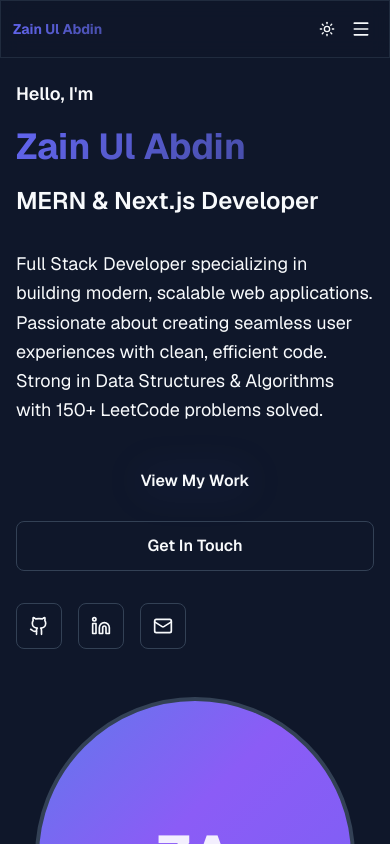
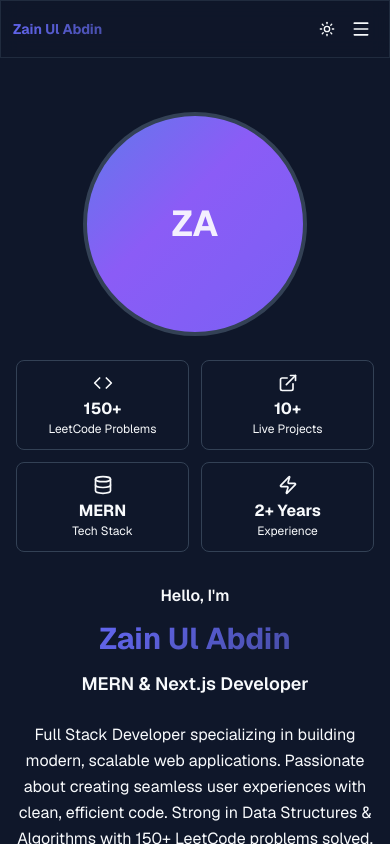
Before and after one commit to zain-khokhar/portfolio, a Next.js app: page / in a window 390 px wide. Shown: the top 844 px of the page. Built offline with nearby package versions, Linux system fonts and the light colour scheme.

Commit message:
feat: enhance hero section with responsive text scaling and optimized background elements

```diff
--- a/src/app/components/HeroSection.js
+++ b/src/app/components/HeroSection.js
@@ -31,29 +31,29 @@ const HeroSection = () => {
   ];
 
   return (
-    <section id="home" className="min-h-screen flex items-center justify-center relative overflow-hidden">
+    <section id="home" className="min-h-screen flex items-center justify-center relative overflow-hidden pt-16 sm:pt-0">
       {/* Background Elements */}
-      <div className="absolute inset-0 -z-10">
-        <div className="absolute top-20 left-20 w-72 h-72 bg-primary/10 rounded-full blur-3xl"></div>
-        <div className="absolute bottom-20 right-20 w-96 h-96 bg-secondary/10 rounded-full blur-3xl"></div>
-        <div className="absolute top-1/2 left-1/2 transform -translate-x-1/2 -translate-y-1/2 w-[600px] h-[600px] bg-accent/5 rounded-full blur-3xl"></div>
+      <div className="absolute inset-0 -z-10 overflow-hidden">
+        <div className="absolute top-10 sm:top-20 left-0 sm:left-10 w-40 sm:w-72 h-40 sm:h-72 bg-primary/10 rounded-full blur-3xl"></div>
+        <div className="absolute bottom-10 sm:bottom-20 right-0 sm:right-10 w-48 sm:w-96 h-48 sm:h-96 bg-secondary/10 rounded-full blur-3xl"></div>
+        <div className="absolute top-1/2 left-1/2 transform -translate-x-1/2 -translate-y-1/2 w-[300px] sm:w-[600px] h-[300px] sm:h-[600px] bg-accent/5 rounded-full blur-3xl"></div>
       </div>
 
-      <div className="max-w-7xl mx-auto px-4 sm:px-6 lg:px-8 py-20">
-        <div className="grid lg:grid-cols-2 gap-12 items-center">
+      <div className="max-w-7xl mx-auto px-4 sm:px-6 lg:px-8 py-12 sm:py-20 w-full">
+        <div className="grid lg:grid-cols-2 gap-8 sm:gap-12 items-center w-full">
           {/* Content */}
           <motion.div
             initial={{ opacity: 0, x: -50 }}
             animate={{ opacity: 1, x: 0 }}
             transition={{ duration: 0.8 }}
-            className="space-y-8"
+            className="space-y-6 sm:space-y-8 text-center lg:text-left"
           >
-            <div className="space-y-4">
+            <div className="space-y-3 sm:space-y-4">
               <motion.div
                 initial={{ opacity: 0, y: 20 }}
                 animate={{ opacity: 1, y: 0 }}
                 transition={{ delay: 0.2 }}
-                className="text-primary font-semibold text-lg"
+                className="text-primary font-semibold text-base sm:text-lg"
               >
                 Hello, I&apos;m
               </motion.div>
@@ -62,7 +62,7 @@ const HeroSection = () => {
                 initial={{ opacity: 0, y: 20 }}
                 animate={{ opacity: 1, y: 0 }}
                 transition={{ delay: 0.3 }}
-                className="text-4xl md:text-6xl lg:text-7xl font-bold leading-tight"
+                className="text-3xl sm:text-4xl md:text-5xl lg:text-6xl xl:text-7xl font-bold leading-tight"
               >
                 <span className="gradient-text">Zain Ul Abdin</span>
               </motion.h1>
@@ -71,7 +71,7 @@ const HeroSection = () => {
                 initial={{ opacity: 0, y: 20 }}
                 animate={{ opacity: 1, y: 0 }}
                 transition={{ delay: 0.4 }}
-                className="text-2xl md:text-3xl font-semibold text-muted-foreground"
+                className="text-lg sm:text-xl md:text-2xl lg:text-3xl font-semibold text-muted-foreground"
               >
                 MERN & Next.js Developer
               </motion.h2>
@@ -81,7 +81,7 @@ const HeroSection = () => {
               initial={{ opacity: 0, y: 20 }}
               animate={{ opacity: 1, y: 0 }}
               transition={{ delay: 0.5 }}
-              className="text-lg text-muted-foreground leading-relaxed max-w-xl"
+              className="text-base sm:text-lg text-muted-foreground leading-relaxed max-w-xl mx-auto lg:mx-0"
             >
               Full Stack Developer specializing in building modern, scalable web applications.
               Passionate about creating seamless user experiences with clean, efficient code.
@@ -93,13 +93,13 @@ const HeroSection = () => {
               initial={{ opacity: 0, y: 20 }}
               animate={{ opacity: 1, y: 0 }}
               transition={{ delay: 0.6 }}
-              className="flex flex-col sm:flex-row gap-4"
+              className="flex flex-col sm:flex-row gap-3 sm:gap-4 justify-center lg:justify-start"
             >
               <motion.button
                 whileHover={{ scale: 1.05 }}
                 whileTap={{ scale: 0.95 }}
                 onClick={() => document.querySelector('#projects')?.scrollIntoView({ behavior: 'smooth' })}
-                className="px-8 py-3 bg-primary text-primary-foreground rounded-lg font-semibold hover:bg-primary/90 transition-colors duration-200 cursor-hover glow-effect"
+                className="px-6 sm:px-8 py-3 bg-primary text-primary-foreground rounded-lg font-semibold hover:bg-primary/90 transition-colors duration-200 cursor-hover glow-effect text-sm sm:text-base touch-manipulation"
               >
                 View My Work
               </motion.button>
@@ -108,7 +108,7 @@ const HeroSection = () => {
                 whileHover={{ scale: 1.05 }}
                 whileTap={{ scale: 0.95 }}
                 onClick={() => document.querySelector('#contact')?.scrollIntoView({ behavior: 'smooth' })}
-                className="px-8 py-3 border border-border rounded-lg font-semibold hover:bg-accent transition-colors duration-200 cursor-hover"
+                className="px-6 sm:px-8 py-3 border border-border rounded-lg font-semibold hover:bg-accent transition-colors duration-200 cursor-hover text-sm sm:text-base touch-manipulation"
               >
                 Get In Touch
               </motion.button>
@@ -119,7 +119,7 @@ const HeroSection = () => {
               initial={{ opacity: 0, y: 20 }}
               animate={{ opacity: 1, y: 0 }}
               transition={{ delay: 0.7 }}
-              className="flex space-x-4"
+              className="flex space-x-3 sm:space-x-4 justify-center lg:justify-start"
             >
               {socialLinks.map((social, index) => (
                 <motion.a
@@ -143,17 +143,17 @@ const HeroSection = () => {
             initial={{ opacity: 0, x: 50 }}
             animate={{ opacity: 1, x: 0 }}
             transition={{ duration: 0.8, delay: 0.2 }}
-            className="relative"
+            className="relative order-first lg:order-last"
           >
             {/* Profile Image Placeholder */}
-            <div className="relative mx-auto w-80 h-80 mb-8">
+            <div className="relative mx-auto w-56 h-56 sm:w-64 sm:h-64 lg:w-80 lg:h-80 mb-6 sm:mb-8">
               <motion.div
                 initial={{ scale: 0.8, opacity: 0 }}
                 animate={{ scale: 1, opacity: 1 }}
                 transition={{ duration: 1, delay: 0.5 }}
                 className="w-full h-full gradient-shift rounded-full flex items-center justify-center border-4 border-primary/20 relative overflow-hidden cursor-hover"
               >
-                <div className="text-6xl font-bold text-white/90 z-10 relative">ZA</div>
+                <div className="text-4xl sm:text-5xl lg:text-6xl font-bold text-white/90 z-10 relative">ZA</div>
                 <div className="absolute inset-0 bg-gradient-to-br from-primary/30 to-transparent"></div>
               </motion.div>
 
@@ -161,12 +161,12 @@ const HeroSection = () => {
               <motion.div
                 animate={{ y: [-10, 10, -10] }}
                 transition={{ repeat: Infinity, duration: 4 }}
-                className="absolute -top-4 -left-4 w-8 h-8 bg-primary rounded-full opacity-60"
+                className="absolute -top-2 -left-2 sm:-top-4 sm:-left-4 w-6 h-6 sm:w-8 sm:h-8 bg-primary rounded-full opacity-60"
               ></motion.div>
               <motion.div
                 animate={{ y: [10, -10, 10] }}
                 transition={{ repeat: Infinity, duration: 3, delay: 1 }}
-                className="absolute -bottom-4 -right-4 w-6 h-6 bg-secondary rounded-full opacity-60"
+                className="absolute -bottom-2 -right-2 sm:-bottom-4 sm:-right-4 w-5 h-5 sm:w-6 sm:h-6 bg-secondary rounded-full opacity-60"
               ></motion.div>
             </div>
 
@@ -175,7 +175,7 @@ const HeroSection = () => {
               initial={{ opacity: 0, y: 30 }}
               animate={{ opacity: 1, y: 0 }}
               transition={{ duration: 0.8, delay: 0.8 }}
-              className="grid grid-cols-2 gap-4"
+              className="grid grid-cols-2 gap-3 sm:gap-4"
             >
               {stats.map((stat, index) => (
                 <motion.div
@@ -183,11 +183,11 @@ const HeroSection = () => {
                   initial={{ opacity: 0, scale: 0.8 }}
                   animate={{ opacity: 1, scale: 1 }}
                   transition={{ delay: 0.9 + index * 0.1 }}
-                  className="bg-card border border-border rounded-lg p-4 text-center hover-lift"
+                  className="bg-card border border-border rounded-lg p-3 sm:p-4 text-center hover-lift"
                 >
-                  <stat.icon className="h-6 w-6 mx-auto mb-2 text-primary" />
-                  <div className="font-bold text-lg">{stat.value}</div>
-                  <div className="text-sm text-muted-foreground">{stat.label}</div>
+                  <stat.icon className="h-5 w-5 sm:h-6 sm:w-6 mx-auto mb-1 sm:mb-2 text-primary" />
+                  <div className="font-bold text-base sm:text-lg">{stat.value}</div>
+                  <div className="text-xs sm:text-sm text-muted-foreground">{stat.label}</div>
                 </motion.div>
               ))}
             </motion.div>
@@ -199,14 +199,14 @@ const HeroSection = () => {
           initial={{ opacity: 0 }}
           animate={{ opacity: 1 }}
           transition={{ delay: 1.5 }}
-          className="absolute bottom-8 left-1/2 transform -translate-x-1/2"
+          className="absolute bottom-4 sm:bottom-8 left-1/2 transform -translate-x-1/2 hidden sm:block"
         >
           <motion.div
             animate={{ y: [0, 10, 0] }}
             transition={{ repeat: Infinity, duration: 2 }}
-            className="w-6 h-10 border-2 border-primary rounded-full flex justify-center"
+            className="w-5 h-8 sm:w-6 sm:h-10 border-2 border-primary rounded-full flex justify-center"
           >
-            <div className="w-1 h-3 bg-primary rounded-full mt-2"></div>
+            <div className="w-1 h-2 sm:h-3 bg-primary rounded-full mt-2"></div>
           </motion.div>
         </motion.div>
       </div>
```
